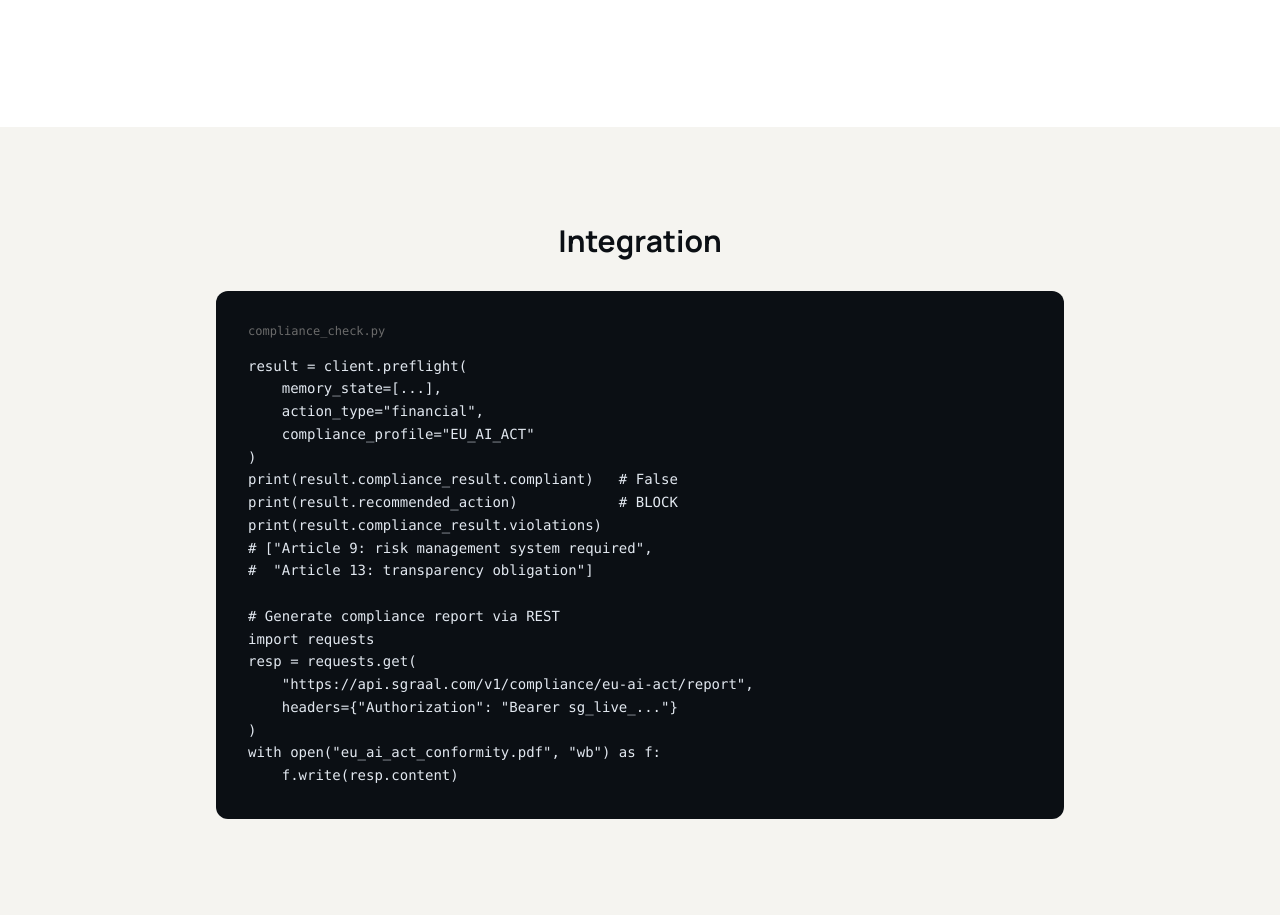
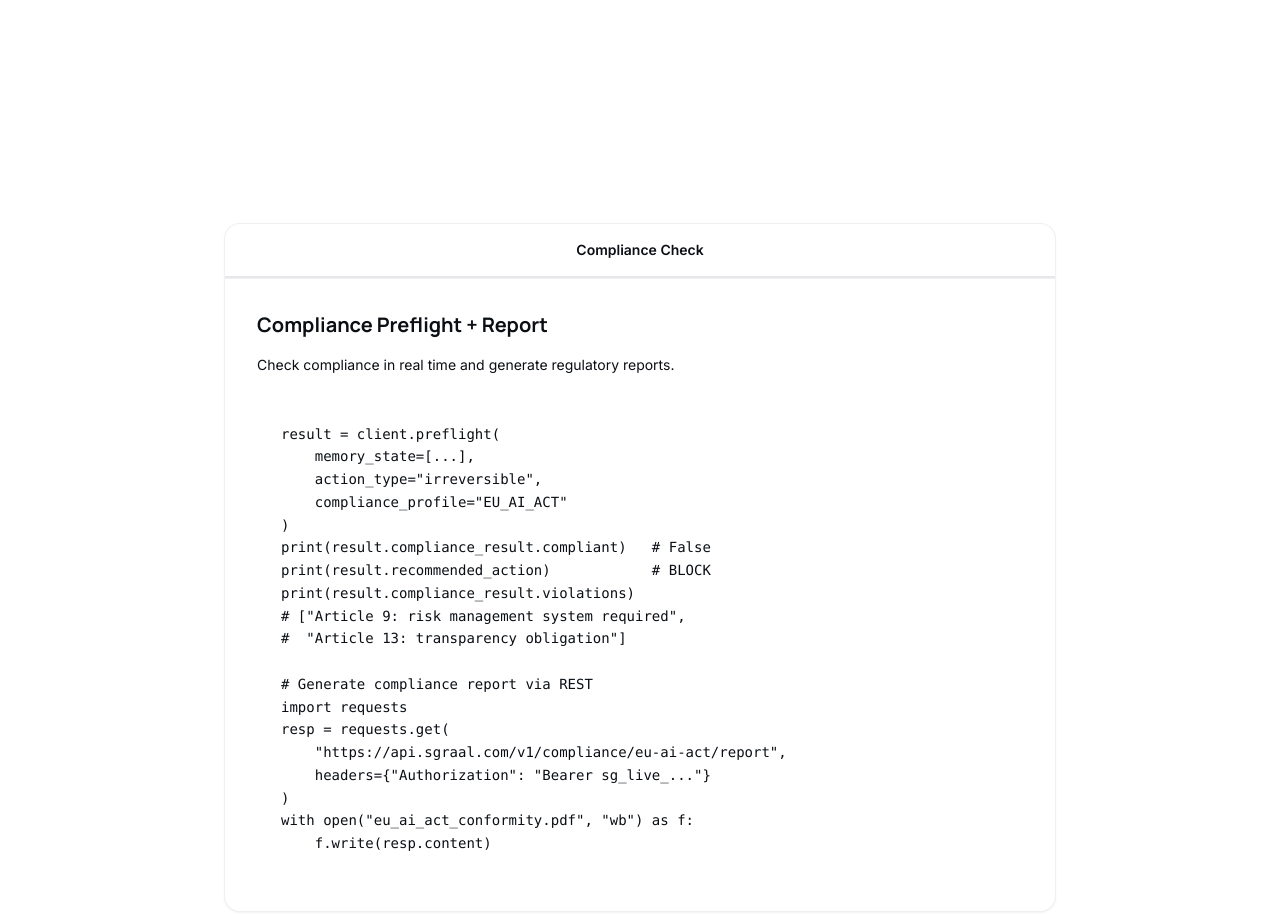
Before and after one commit to sgraal-ai/web-static, a plain HTML site: page comply.html in a window 1280 px wide. Shown: the part 2040-2955 px from the top of the page. Drawn offline with nearby package versions, Linux system fonts and the light colour scheme.

Commit message:
fix: action_type, CTA links, integration section background

```diff
--- a/comply.html
+++ b/comply.html
@@ -42,7 +42,7 @@ h1,h2,h3 { font-family: 'Manrope', sans-serif; }
 <p class="text-slate-600 text-lg md:text-xl max-w-2xl mx-auto mb-10 leading-relaxed">
   EU AI Act, HIPAA, MiFID2, Basel4, FDA, GDPR — built into every preflight call. Full audit trail. Cryptographic proof.
 </p>
-<a href="/playground" class="inline-flex items-center bg-[#c9a962] text-white px-10 py-4 rounded-lg font-bold text-lg hover:shadow-xl transition-all">
+<a href="https://app.sgraal.com" target="_blank" rel="noopener noreferrer" class="inline-flex items-center bg-[#c9a962] text-white px-10 py-4 rounded-lg font-bold text-lg hover:shadow-xl transition-all">
   Get API Key <span class="material-symbols-outlined ml-2">arrow_forward</span>
 </a>
 </div>
@@ -134,15 +134,19 @@ h1,h2,h3 { font-family: 'Manrope', sans-serif; }
 </div>
 </section>
 
-<!-- Code Example -->
-<section class="py-24 bg-[#f5f4f0]">
-<div class="max-w-4xl mx-auto px-6">
-<h2 class="text-3xl font-bold mb-8 text-center">Integration</h2>
-<div class="bg-[#0b0f14] rounded-xl p-8">
-<p class="text-[#6b6b6b] text-xs mb-4 font-mono">compliance_check.py</p>
-<pre class="text-sm text-[#e2e8f0] font-mono leading-relaxed overflow-x-auto">result = client.preflight(
+<!-- Integration -->
+<section class="bg-surface-container-low py-24">
+<div class="max-w-4xl mx-auto px-8">
+<div class="bg-white rounded-2xl border border-black/[0.06] overflow-hidden shadow-sm">
+<div class="flex border-b border-black/[0.06] bg-surface-container">
+<button class="flex-1 py-4 text-sm font-bold text-gold border-b-2 border-gold transition-all">Compliance Check</button>
+</div>
+<div class="p-8">
+<h3 class="text-xl font-bold mb-4 text-obsidian">Compliance Preflight + Report</h3>
+<p class="text-on-surface-variant mb-6 text-sm">Check compliance in real time and generate regulatory reports.</p>
+<pre class="bg-code-bg p-6 rounded-lg text-sm font-mono text-obsidian leading-relaxed">result = client.preflight(
     memory_state=[...],
-    action_type="financial",
+    action_type="irreversible",
     compliance_profile="EU_AI_ACT"
 )
 print(result.compliance_result.compliant)   # False
@@ -161,13 +165,14 @@ with open("eu_ai_act_conformity.pdf", "wb") as f:
     f.write(resp.content)</pre>
 </div>
 </div>
+</div>
 </section>
 
 <!-- CTA -->
 <section class="py-24 bg-white text-center">
 <h2 class="text-4xl font-bold mb-6">Ready to prove compliance?</h2>
 <div class="flex justify-center gap-4 flex-wrap">
-<a href="https://app.sgraal.com" class="bg-[#c9a962] text-white px-8 py-4 rounded-lg font-bold text-lg hover:shadow-xl transition-all">Get API Key →</a>
+<a href="https://app.sgraal.com" target="_blank" rel="noopener noreferrer" class="bg-[#c9a962] text-white px-8 py-4 rounded-lg font-bold text-lg hover:shadow-xl transition-all">Get API Key →</a>
 <a href="/" class="text-slate-600 px-8 py-4 rounded-lg font-bold text-lg hover:text-[#c9a962] transition-colors">← Back to overview</a>
 </div>
 </section>
```
